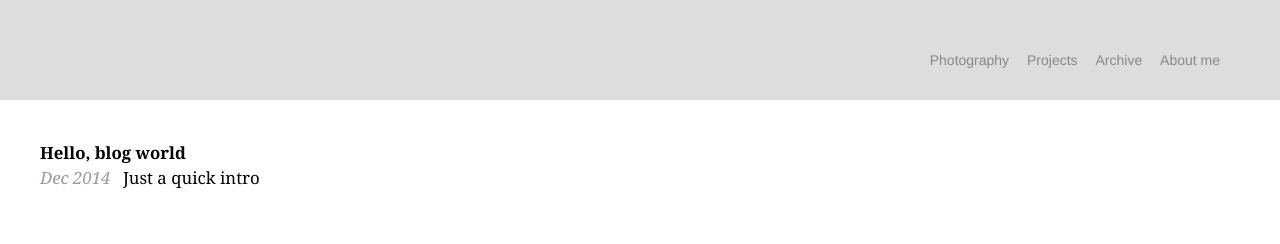
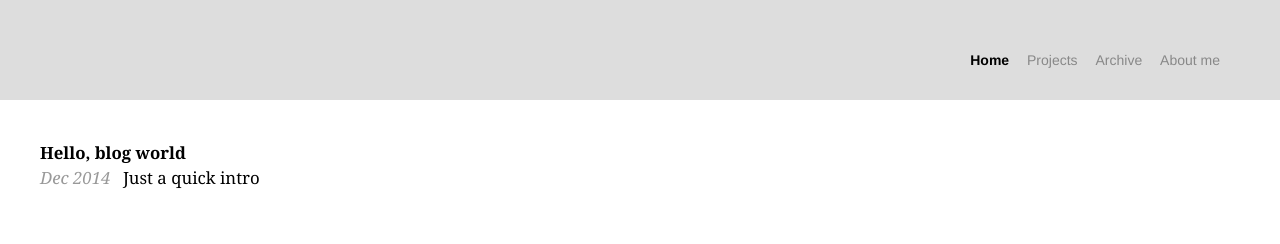
Before and after one commit to BrianNewsom/BrianNewsom.github.io, a Jekyll site: the page built from index.html, in a window 1280 px wide. Shown: the top 244 px of the page. Built offline with Jekyll 4.4.1, drawn with Linux system fonts in a browser that asks for light colours; some web fonts are replaced; Markdown is read by kramdown in place of the engine named in the settings.

Commit message:
Add home tab, remove signature

```diff
--- a/_layouts/default.html
+++ b/_layouts/default.html
@@ -77,8 +77,8 @@
     <header>
     <!--<h1 class="logo" onclick="document.location.href='/';"><a href="/"><img src="/res/signature-2-2.png" width="160" height="50" alt="Signature"></a></h1>-->
       <ul class="navigation">
-        <li><a href="/photos/"{% if page.url contains "/photos/" %}class="active"{% endif %} title="A selection of recent photography">Photography</a></li>
-        <li><a href="/projects/"{% if page.url contains "/projects/" %}class="active"{% endif %} title="Projects I am or was involved in">Projects</a></li>
+        <li><a href="/"{% if page.url contains "/" %}class="active"{% endif %} title="Brian Newsom">Home</a></li>
+        <li><a href="/projects/"{% if page.url contains "/projects/" %}class="active"{% endif %} title="Projects I contribute to">Projects</a></li>
         <li><a href="/archive/"{% if page.url contains "/archive/" %}class="active"{% endif %} title="Archived articles">Archive</a></li>
         <li><a href="/about/"{% if page.url contains "/about/" %}class="active"{% endif %}>About me</a></li>
       </ul>
```
